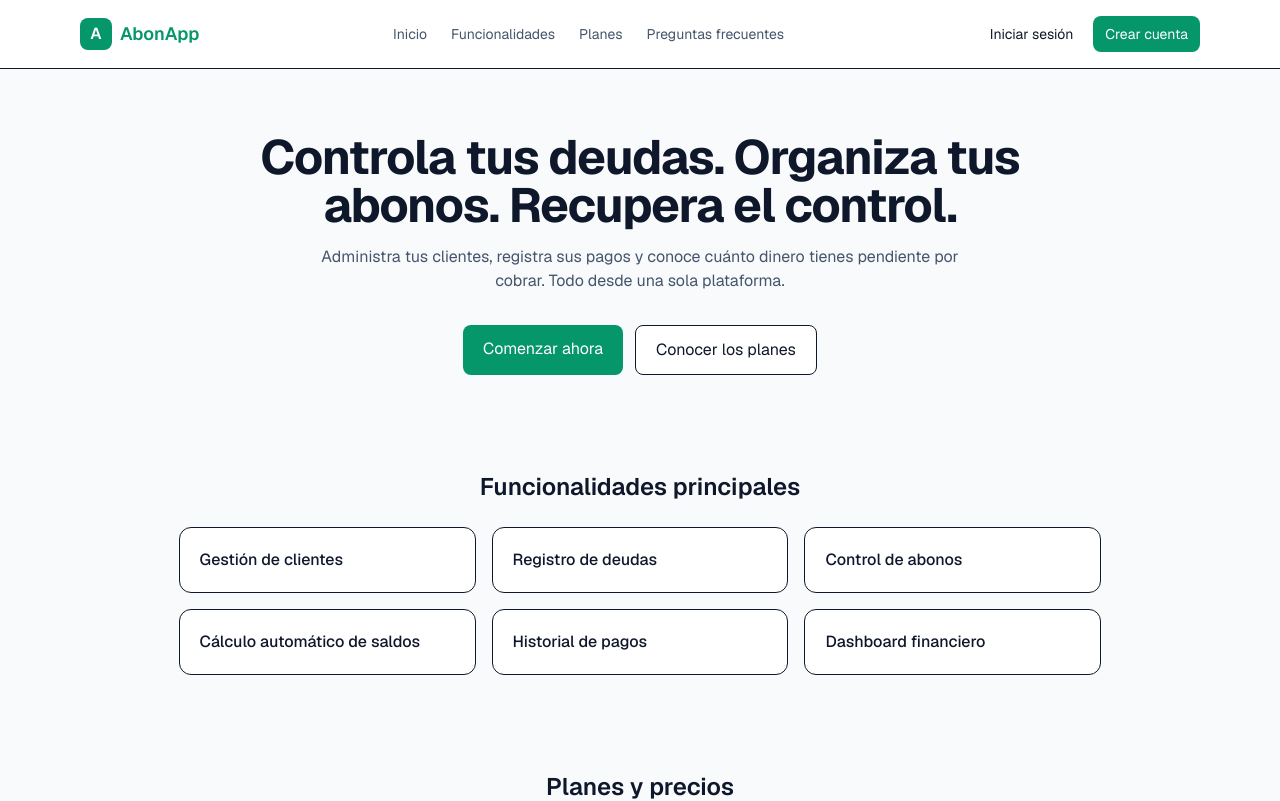
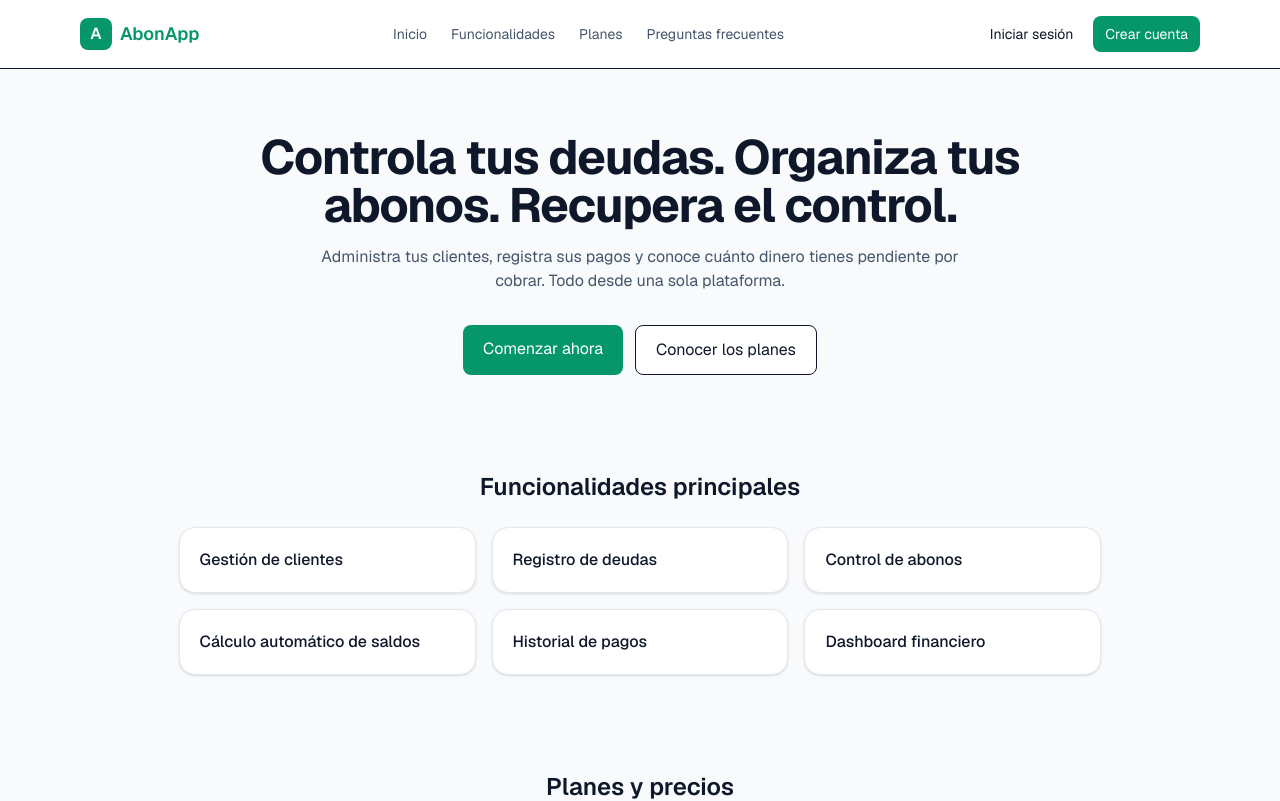
Before and after one commit to amarinr786-droid/AbonApp, a Next.js app in the folder abonapp/: page / in a window 1280 px wide. Shown: the top 801 px of the page. Built offline with nearby package versions, Linux system fonts and the light colour scheme; no server answers.

Commit message:
style: suavizo las tarjetas de funcionalidades con bordes grises y esquinas redondeadas

```diff
--- a/abonapp/app/page.tsx
+++ b/abonapp/app/page.tsx
@@ -25,7 +25,7 @@ export default function Landing() {
           <div className="mt-8 flex justify-center gap-3"><Link href="/register" className="rounded-lg bg-brand px-5 py-3 text-white">Comenzar ahora</Link><a href="#planes" className="rounded-lg border bg-white px-5 py-3">Conocer los planes</a></div>
         </section>
         <section id="funcionalidades"><h2 className="mb-6 text-center text-2xl font-semibold">Funcionalidades principales</h2>
-          <div className="grid gap-4 sm:grid-cols-2 lg:grid-cols-3">{FUNC.map((f) => <div key={f} className="rounded-xl border bg-white p-5 font-medium">{f}</div>)}</div></section>
+          <div className="grid gap-4 sm:grid-cols-2 lg:grid-cols-3">{FUNC.map((f) => <div key={f} className="rounded-2xl border border-slate-200 bg-white p-5 font-medium shadow-sm">{f}</div>)}</div></section>
         <section id="planes"><h2 className="mb-2 text-center text-2xl font-semibold">Planes y precios</h2>
           <p className="mb-6 text-center text-sm text-slate-500">Propuesta académica: no se realizan cobros reales.</p>
           <div className="grid gap-4 md:grid-cols-3">{PLANES.map((p) => (
```
